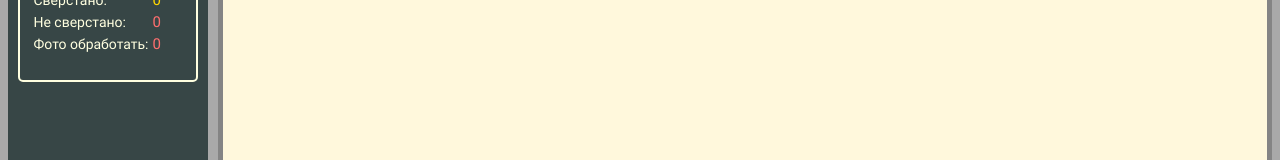
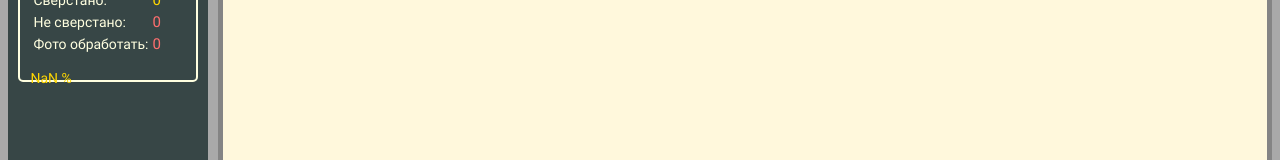
Before and after one commit to ytty555/VerstkaSK, a React (Create React App) app: page / in a window 1280 px wide. Shown: the part 281-441 px from the top of the page. Built offline with nearby package versions, Linux system fonts and the light colour scheme.

Commit message:
temp ProgressBar

```diff
--- a/src/components/MainBlock/CommonInfo.js
+++ b/src/components/MainBlock/CommonInfo.js
@@ -1,11 +1,14 @@
 import React from "react";
 import ProgressBar from "./ProgressBar";
+import { getPercent } from "./proglogic";
 
 function CommonInfo(props) {
   const pagesMakeUp = props.pagesInfo.pagesMakeUp;
   const pagesDelegated = props.pagesInfo.pagesDelegated;
   const pagesPhoto = props.pagesInfo.pagesPhoto;
   const { pagesQuantity } = props;
+  const pagesMakeUpAll = pagesMakeUp + pagesDelegated;
+
   return (
     <React.Fragment>
       <fieldset className="common-info-fieldset">
@@ -44,7 +47,7 @@ function CommonInfo(props) {
             </td>
           </tr>
         </table>
-        <ProgressBar />
+        <ProgressBar percentMakeUp={getPercent(pagesMakeUpAll, pagesQuantity, 0)} />
       </fieldset>
     </React.Fragment>
   )
--- a/src/components/MainBlock/ProgressBar.js
+++ b/src/components/MainBlock/ProgressBar.js
@@ -1,9 +1,15 @@
 import React from "react";
 
-function ProgressBar() {
+function ProgressBar(props) {
+    const value = props.percentMakeUp;
     return (
         <React.Fragment>
+            <div className="progress_bg">
+                <div className="progress_bar">
 
+                </div>
+            </div>
+            <p className="progress_percent">{value}</p>
         </React.Fragment>
     );
 }
--- a/src/components/MainBlock/proglogic.js
+++ b/src/components/MainBlock/proglogic.js
@@ -178,3 +178,7 @@ export const getPagesState = pagesQuantity => {
   })();
   return Object.assign({}, resObj);
 };
+
+export const getPercent = (value, base, numberAfterZero) => {
+  return (value / base * 100).toFixed(numberAfterZero) + " %";
+}
```
